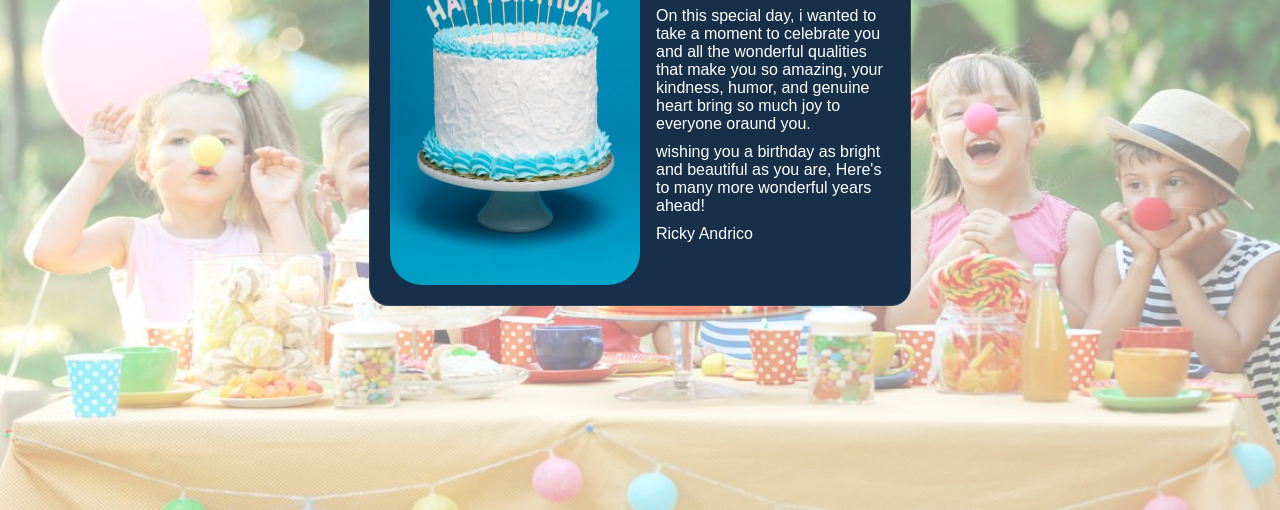
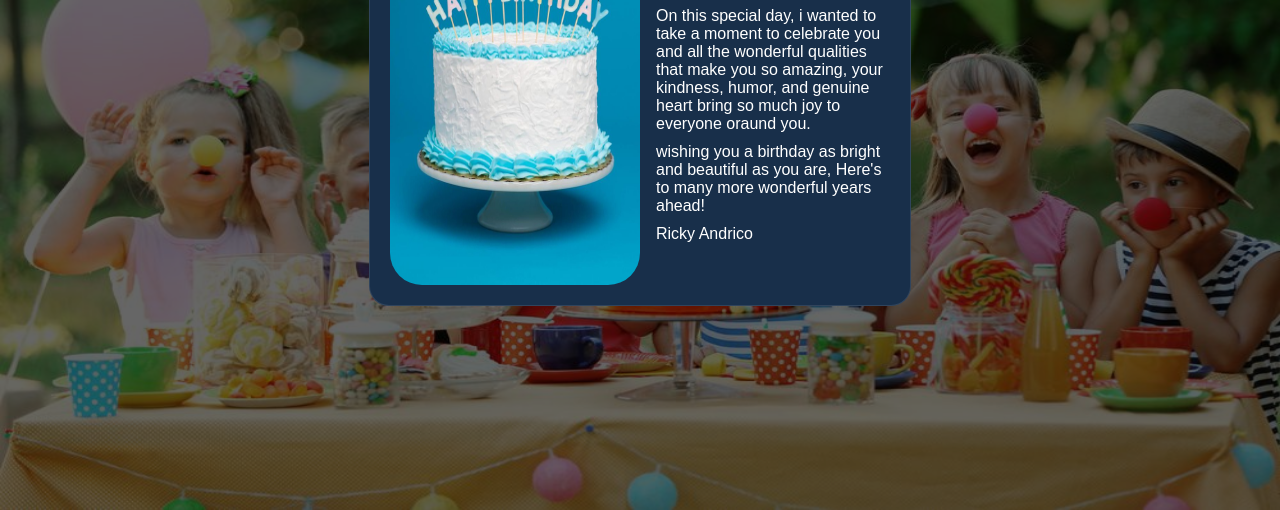
Before and after one commit to KILLERHIRE/assignment-2, a plain HTML site: page simple_birthday_page.html in a window 1280 px wide. Shown: the part 290-800 px from the top of the page. Drawn offline with Linux system fonts and the light colour scheme.

Commit message:
ubah dikit

```diff
--- a/simple_birthday_page.html
+++ b/simple_birthday_page.html
@@ -9,7 +9,7 @@
 </head>
 
 <body>
-    <img src="asset/bg.jpg" alt="" style="position: absolute; width: 100%; opacity: 50%; height: 100%;">
+    <img src="asset/bg.jpg" alt="" style="position: absolute; width: 100%; opacity: 40%; height: 100%;">
     <div class="wrap">
         <div class="kartu">
             <img src="asset/cake.jpeg" alt="">
--- a/style.css
+++ b/style.css
@@ -11,7 +11,7 @@ body {
     justify-content: center;
     align-items: center;
     font-family: 'Arial', sans-serif;
-    background: white;
+    background: black;
     overflow: hidden;
 }
 
```
